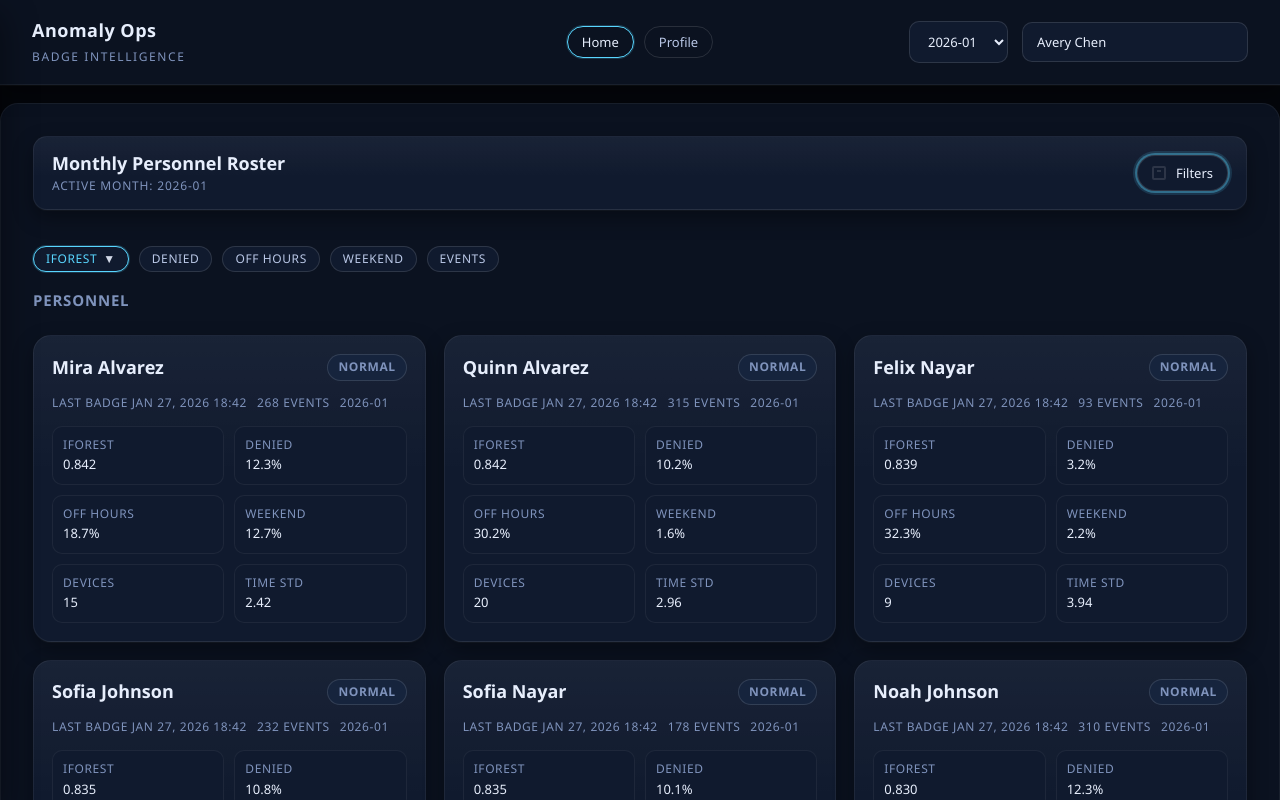
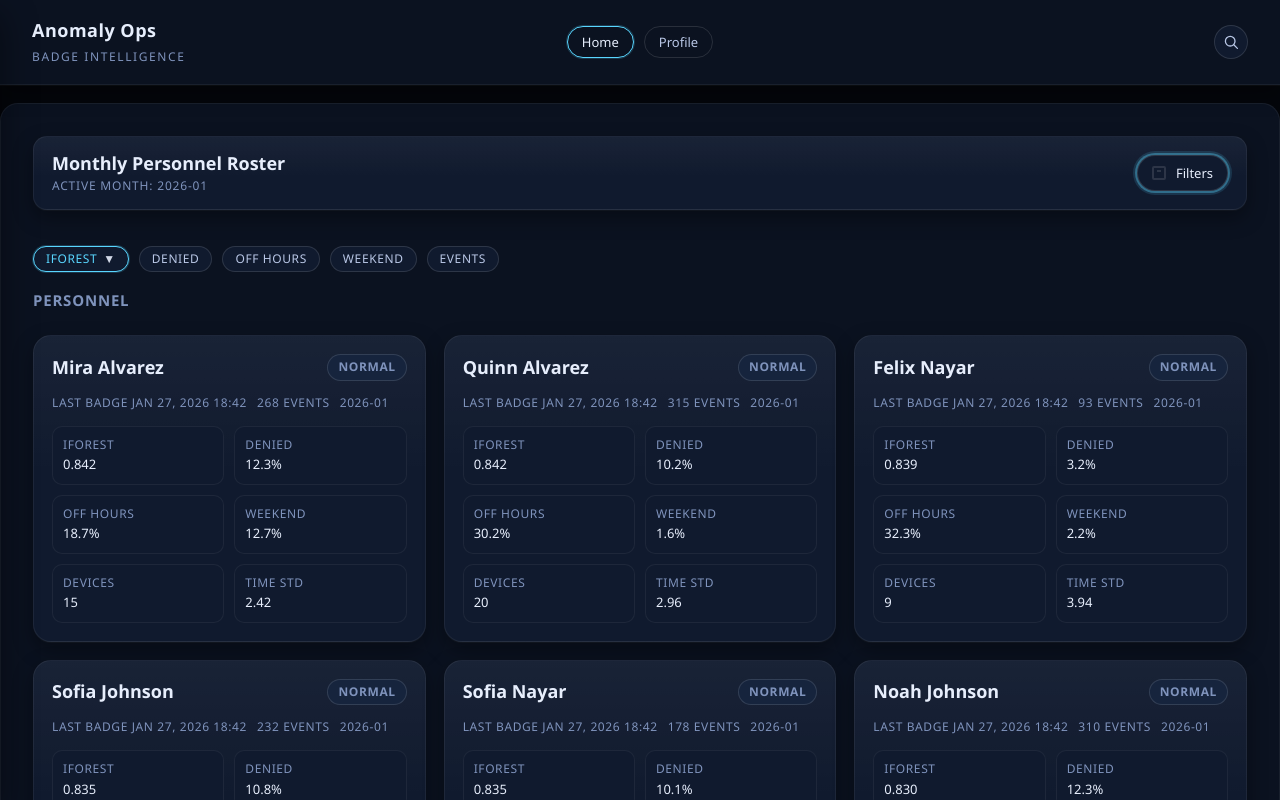
Before and after one commit to JohnArigo/anomaly_detection_demo, a React (Vite) app: page / in a window 1280 px wide. Shown: the top 800 px of the page. Built offline with nearby package versions, Linux system fonts and the light colour scheme.

Commit message:
fixed home

```diff
--- a/src/components/layout/TopBar.tsx
+++ b/src/components/layout/TopBar.tsx
@@ -1,6 +1,9 @@
+import { useEffect, useMemo, useRef, useState } from "react";
 import type { PersonOption } from "../ui/PersonSelect";
 import type { View } from "../../types/navigation";
 import { PersonCombobox } from "../PersonCombobox";
+import { MonthPicker } from "../ui/MonthPicker";
+import "./TopBarSearch.css";
 
 type TopBarProps = {
   activeView: View;
@@ -23,6 +26,9 @@ export const TopBar = ({
   monthOptions,
   onMonthChange,
 }: TopBarProps) => {
+  const [isSearchExpanded, setIsSearchExpanded] = useState(false);
+  const searchButtonRef = useRef<HTMLButtonElement | null>(null);
+  const searchWrapRef = useRef<HTMLDivElement | null>(null);
   const isProfile = activeView === "profile";
   const hasSelection = Boolean(selectedPersonId);
   const selectedLabel =
@@ -31,6 +37,35 @@ export const TopBar = ({
     value: person.id,
     label: person.name,
   }));
+
+  useEffect(() => {
+    if (!isSearchExpanded) return;
+    const input = searchWrapRef.current?.querySelector("input");
+    if (input instanceof HTMLInputElement) {
+      window.requestAnimationFrame(() => input.focus());
+    }
+  }, [isSearchExpanded]);
+
+  useEffect(() => {
+    if (!isSearchExpanded) return;
+    const onKeyDown = (event: KeyboardEvent) => {
+      if (event.key === "Escape") {
+        setIsSearchExpanded(false);
+        searchButtonRef.current?.focus();
+      }
+    };
+    document.addEventListener("keydown", onKeyDown);
+    return () => document.removeEventListener("keydown", onKeyDown);
+  }, [isSearchExpanded]);
+
+  const onToggleSearch = () => {
+    if (isSearchExpanded) {
+      setIsSearchExpanded(false);
+      searchButtonRef.current?.focus();
+      return;
+    }
+    setIsSearchExpanded(true);
+  };
 
   return (
     <header className="topbar">
@@ -77,19 +112,41 @@ export const TopBar = ({
       </nav>
 
       <div className="topbar__actions topbar__right">
-        <label className="select">
-          <select
-            value={monthKey}
-            onChange={(event) => onMonthChange(event.target.value)}
+        <div className="topbar-search">
+          <button
+            ref={searchButtonRef}
+            type="button"
+            className="topbar-search__toggle"
+            aria-label={isSearchExpanded ? "Close search" : "Open search"}
+            onClick={onToggleSearch}
           >
-            {monthOptions.map((key) => (
-              <option key={key} value={key}>
-                {key}
-              </option>
-            ))}
-          </select>
-        </label>
+            <svg
+              className="topbar-search__icon"
+              viewBox="0 0 20 20"
+              role="img"
+              aria-hidden="true"
+            >
+              <circle cx="9" cy="9" r="6" fill="none" stroke="currentColor" strokeWidth="1.6" />
+              <line
+                x1="13.5"
+                y1="13.5"
+                x2="18"
+                y2="18"
+                stroke="currentColor"
+                strokeWidth="1.6"
+                strokeLinecap="round"
+              />
+            </svg>
+          </button>
 
+          {isSearchExpanded && (
+            <div className="topBarSearchBlock" ref={searchWrapRef}>
+              <MonthPicker
+                monthKey={monthKey}
+                monthOptions={monthOptions}
+                onChange={onMonthChange}
+                ariaLabel="Select month"
+              />
               <PersonCombobox
                 options={rosterOptions}
                 selectedValue={selectedPersonId || null}
@@ -97,10 +154,14 @@ export const TopBar = ({
                 onSelect={(personId) => {
                   onSelectPerson(personId);
                   onNavigate("profile");
+                  setIsSearchExpanded(false);
                 }}
                 isProfile={isProfile}
               />
             </div>
+          )}
+        </div>
+      </div>
     </header>
   );
 };
--- /dev/null
+++ b/src/components/layout/TopBarSearch.css
@@ -0,0 +1,53 @@
+.topbar-search {
+  display: inline-flex;
+  align-items: center;
+  gap: var(--space-2);
+}
+
+.topbar-search__toggle {
+  display: inline-flex;
+  align-items: center;
+  justify-content: center;
+  width: 34px;
+  height: 34px;
+  border-radius: 999px;
+  border: 1px solid var(--border-default);
+  background: var(--surface-2);
+  color: var(--text-secondary);
+  cursor: pointer;
+  transition: border-color var(--t-fast) var(--ease-out),
+    color var(--t-fast) var(--ease-out),
+    background-color var(--t-fast) var(--ease-out);
+}
+
+.topbar-search__toggle:hover {
+  color: var(--text-primary);
+  border-color: var(--border-strong);
+  background: var(--panel-hover);
+}
+
+.topbar-search__toggle:focus-visible {
+  outline: none;
+  box-shadow: var(--focus);
+}
+
+.topbar-search__icon {
+  width: 16px;
+  height: 16px;
+}
+
+.topBarSearchBlock {
+  display: inline-flex;
+  align-items: center;
+  gap: var(--space-2);
+  min-width: 220px;
+}
+
+.topBarSearchBlock input[type="month"]::-webkit-calendar-picker-indicator {
+  filter: invert(1) brightness(1.2);
+  opacity: 0.8;
+}
+
+.topBarSearchBlock input[type="month"]:focus-visible::-webkit-calendar-picker-indicator {
+  opacity: 1;
+}
--- a/src/components/profile/LLMSummaryModal.tsx
+++ b/src/components/profile/LLMSummaryModal.tsx
@@ -1,7 +1,6 @@
 import { useEffect, useMemo, useRef } from "react";
 import { createPortal } from "react-dom";
 import { EmptyState } from "../ui/EmptyState";
-import { getAnomalyStatus } from "../../utils/severity";
 import { formatScore } from "../../utils/format";
 import { parseJsonSafely } from "../../utils/json";
 import { formatDate, formatTime } from "../../utils/date";
@@ -188,7 +187,6 @@ export const LLMSummaryModal = ({
 
   if (!isOpen) return null;
 
-  const status = getAnomalyStatus(isAnomaly);
   const data = parsed.data ?? {};
   const detectionStatus = getDetectionStatus(isAnomaly);
   const peerContext = getPeerContextLabel(data);
--- /dev/null
+++ b/src/components/ui/MonthPicker.css
@@ -0,0 +1,5 @@
+.month-picker-fallback {
+  display: inline-flex;
+  align-items: center;
+  gap: var(--space-2);
+}
--- /dev/null
+++ b/src/components/ui/MonthPicker.tsx
@@ -0,0 +1,101 @@
+import { useMemo } from "react";
+import "./MonthPicker.css";
+
+type MonthPickerProps = {
+  monthKey: string;
+  monthOptions: string[];
+  onChange: (monthKey: string) => void;
+  ariaLabel?: string;
+};
+
+const monthLabels = [
+  "Jan",
+  "Feb",
+  "Mar",
+  "Apr",
+  "May",
+  "Jun",
+  "Jul",
+  "Aug",
+  "Sep",
+  "Oct",
+  "Nov",
+  "Dec",
+];
+
+const splitMonthKey = (monthKey: string) => {
+  const [year, month] = monthKey.split("-");
+  return { year: year ?? "", month: month ?? "" };
+};
+
+const buildMonthKey = (year: string, month: string) => `${year}-${month.padStart(2, "0")}`;
+
+export const MonthPicker = ({
+  monthKey,
+  monthOptions,
+  onChange,
+  ariaLabel = "Select month",
+}: MonthPickerProps) => {
+  const supportsMonthInput = useMemo(() => {
+    if (typeof document === "undefined") return true;
+    const input = document.createElement("input");
+    input.type = "month";
+    return input.type === "month";
+  }, []);
+
+  const { year, month } = splitMonthKey(monthKey);
+
+  if (supportsMonthInput) {
+    return (
+      <label className="input">
+        <input
+          type="month"
+          value={monthKey}
+          aria-label={ariaLabel}
+          onChange={(event) => onChange(event.target.value)}
+        />
+      </label>
+    );
+  }
+
+  const years = Array.from(new Set(monthOptions.map((key) => key.split("-")[0] ?? ""))).filter(
+    Boolean,
+  );
+  years.sort();
+
+  const monthValue = month || "01";
+
+  return (
+    <div className="month-picker-fallback">
+      <label className="select">
+        <select
+          aria-label={`${ariaLabel} month`}
+          value={monthValue}
+          onChange={(event) => onChange(buildMonthKey(year, event.target.value))}
+        >
+          {monthLabels.map((label, index) => {
+            const value = String(index + 1).padStart(2, "0");
+            return (
+              <option key={value} value={value}>
+                {label}
+              </option>
+            );
+          })}
+        </select>
+      </label>
+      <label className="select">
+        <select
+          aria-label={`${ariaLabel} year`}
+          value={year}
+          onChange={(event) => onChange(buildMonthKey(event.target.value, monthValue))}
+        >
+          {years.map((yearOption) => (
+            <option key={yearOption} value={yearOption}>
+              {yearOption}
+            </option>
+          ))}
+        </select>
+      </label>
+    </div>
+  );
+};
--- a/src/screens/HomeScreen.tsx
+++ b/src/screens/HomeScreen.tsx
@@ -6,6 +6,8 @@ import { FilterChip } from "../components/ui/FilterChip";
 import { FilterDrawer } from "../components/filters/FilterDrawer";
 import { PersonCombobox } from "../components/PersonCombobox";
 import { RosterCards } from "../components/roster/RosterCards";
+import { MonthPicker } from "../components/ui/MonthPicker";
+import { EmptyState } from "../components/ui/EmptyState";
 import { formatNumber, formatRate, formatScore } from "../utils/format";
 
 type HomeScreenProps = {
@@ -190,6 +192,12 @@ export const HomeScreen = ({
           </div>
 
           <Panel title="Personnel" className="panel--ghost">
+            {pageRows.length === 0 ? (
+              <EmptyState
+                title="No personnel found"
+                description="Try adjusting your filters or search terms."
+              />
+            ) : (
               <RosterCards
                 rows={pageRows}
                 highlightedId={highlightedId}
@@ -201,6 +209,7 @@ export const HomeScreen = ({
                   formatScore,
                 }}
               />
+            )}
           </Panel>
         </div>
       </div>
@@ -213,19 +222,12 @@ export const HomeScreen = ({
         <div className="filters-panel">
           <div className="filter-section">
             <div className="filter-title">Month</div>
-            <label className="select">
-              <select
-                value={activeMonthKey}
-                onChange={(event) => onMonthChange(event.target.value)}
-                aria-label="Select month"
-              >
-                {monthOptions.map((monthKey) => (
-                  <option key={monthKey} value={monthKey}>
-                    {monthKey}
-                  </option>
-                ))}
-              </select>
-            </label>
+            <MonthPicker
+              monthKey={activeMonthKey}
+              monthOptions={monthOptions}
+              onChange={onMonthChange}
+              ariaLabel="Select month"
+            />
           </div>
 
           <div className="filter-section">
```
Lines whose indentation alone changed are shown as unchanged.
